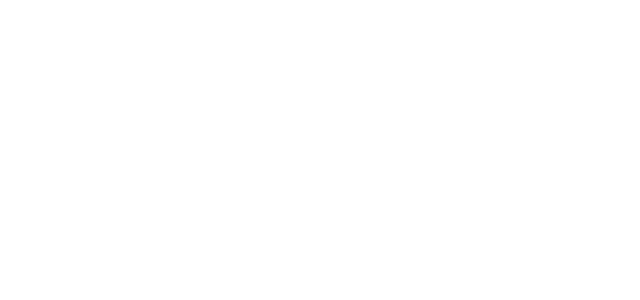
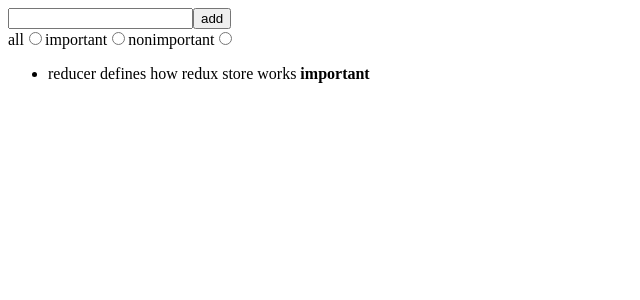
Before and after one commit to kaepy/redux-notes, a React (Vite) app: page / in a window 1280 px wide. Shown: the top 300 px of the page, without its empty margins (0-640 px from the left). Built offline with nearby package versions, Linux system fonts and the light colour scheme.

Commit message:
Monta reduceria: Filtteröinnin viimeistely

```diff
--- a/src/App.jsx
+++ b/src/App.jsx
@@ -1,5 +1,6 @@
 import NewNote from "./components/NewNote";
 import Notes from "./components/Notes";
+import VisibilityFilter from "./components/VisibilityFilter";
 
 const App = () => {
   const filterSelected = (value) => {
@@ -9,26 +10,7 @@ const App = () => {
   return (
     <div>
       <NewNote />
-      <div>
-        all{" "}
-        <input
-          type="radio"
-          name="filter"
-          onChange={() => filterSelected("ALL")}
-        />
-        important{" "}
-        <input
-          type="radio"
-          name="filter"
-          onChange={() => filterSelected("IMPORTANT")}
-        />
-        nonimportant{" "}
-        <input
-          type="radio"
-          name="filter"
-          onChange={() => filterSelected("NONIMPORTANT")}
-        />
-      </div>
+      <VisibilityFilter />
       <Notes />
     </div>
   );
--- a/src/components/Notes.jsx
+++ b/src/components/Notes.jsx
@@ -12,7 +12,16 @@ const Note = ({ note, handleClick }) => {
 
 const Notes = () => {
   const dispatch = useDispatch();
-  const notes = useSelector((state) => state);
+
+  //selector function
+  const notes = useSelector(({ filter, notes }) => {
+    if (filter === "ALL") {
+      return notes;
+    }
+    return filter === "IMPORTANT"
+      ? notes.filter((note) => note.important)
+      : notes.filter((note) => !note.important);
+  });
 
   return (
     <ul>
--- /dev/null
+++ b/src/components/VisibilityFilter.jsx
@@ -0,0 +1,31 @@
+import { filterChange } from "../reducers/filterReducer";
+import { useDispatch } from "react-redux";
+
+const VisibilityFilter = (props) => {
+  const dispatch = useDispatch();
+
+  return (
+    <div>
+      all
+      <input
+        type="radio"
+        name="filter"
+        onChange={() => dispatch(filterChange("ALL"))}
+      />
+      important
+      <input
+        type="radio"
+        name="filter"
+        onChange={() => dispatch(filterChange("IMPORTANT"))}
+      />
+      nonimportant
+      <input
+        type="radio"
+        name="filter"
+        onChange={() => dispatch(filterChange("NONIMPORTANT"))}
+      />
+    </div>
+  );
+};
+
+export default VisibilityFilter;
--- a/src/index.jsx
+++ b/src/index.jsx
@@ -25,15 +25,8 @@ store.dispatch(
   createNote("combineReducers forms one reducer from many simple reducers")
 );
 
-/*
-ReactDOM.createRoot(document.getElementById('root')).render(
+ReactDOM.createRoot(document.getElementById("root")).render(
   <Provider store={store}>
     <App />
   </Provider>
-)*/
-
-ReactDOM.createRoot(document.getElementById("root")).render(
-  <Provider store={store}>
-    <div />
-  </Provider>
 );
```
